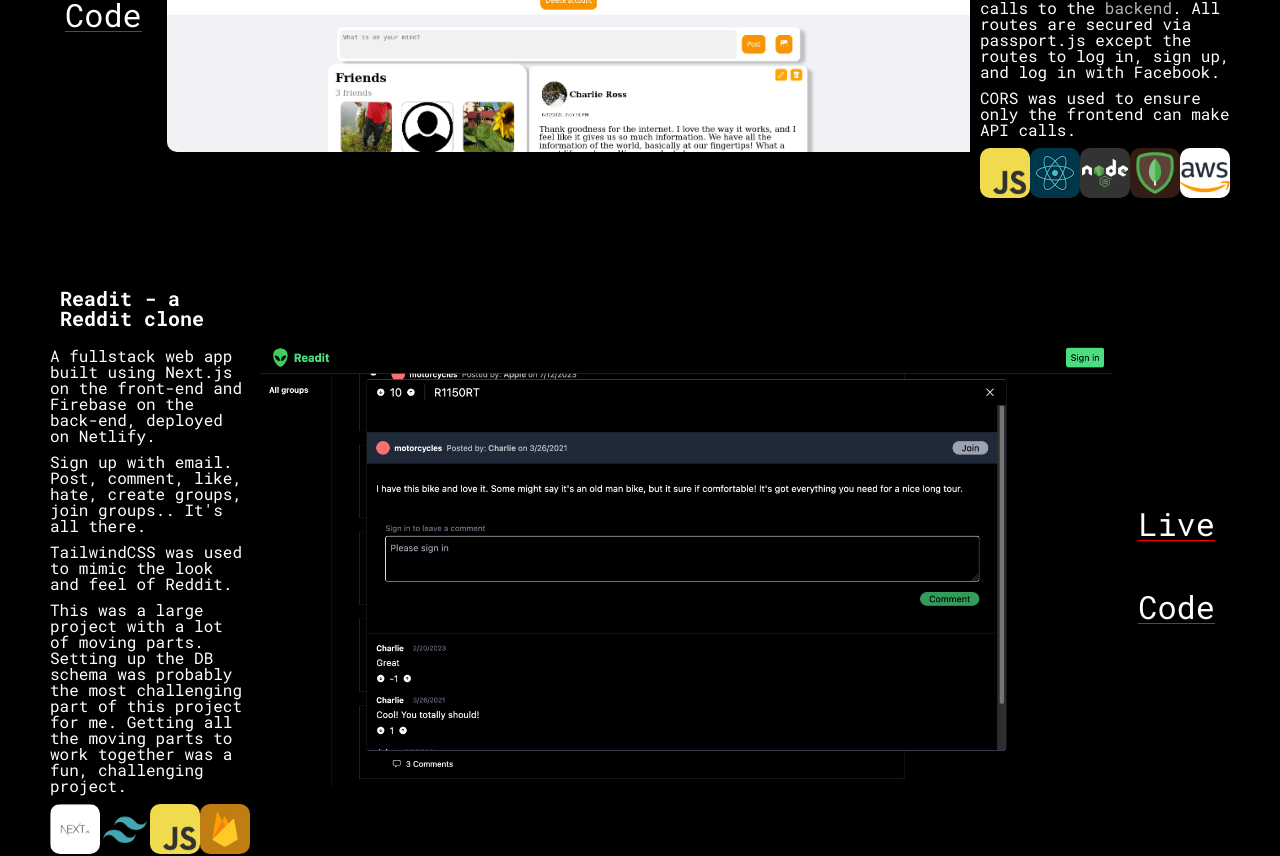
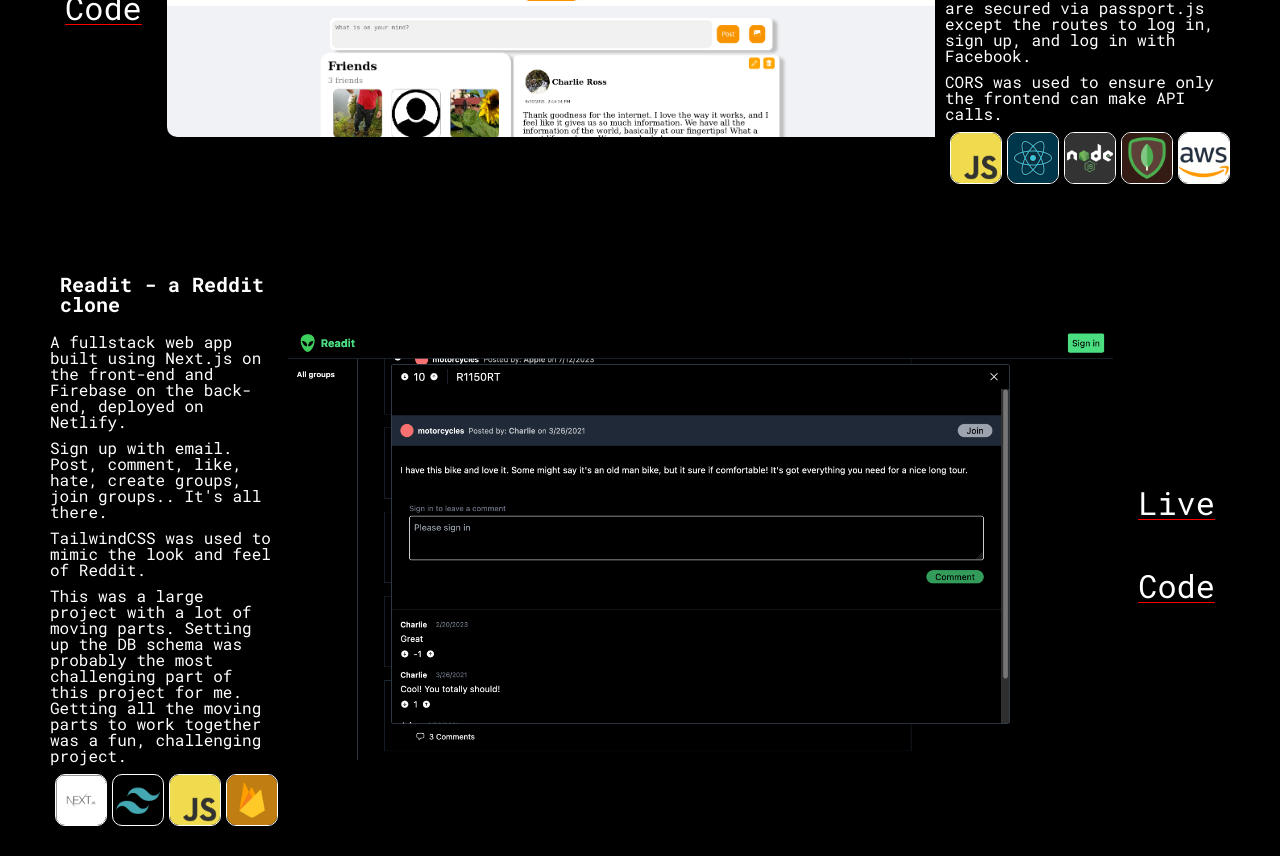
Before and after one commit to run-after/portfolio-react, a React (Create React App) app: page / in a window 1280 px wide. Shown: the part 1900-2756 px from the top of the page. Built offline with nearby package versions, Linux system fonts and the light colour scheme.

Commit message:
Add border and spacing for tech icons

```diff
--- a/src/styles/Projects.css
+++ b/src/styles/Projects.css
@@ -98,6 +98,8 @@
 .project .tech-icon {
   height: 50px;
   border-radius: 10px;
+  border: 1px solid white;
+  margin-left: 5px;
 }
 
 .justify-right .buttons {
```
